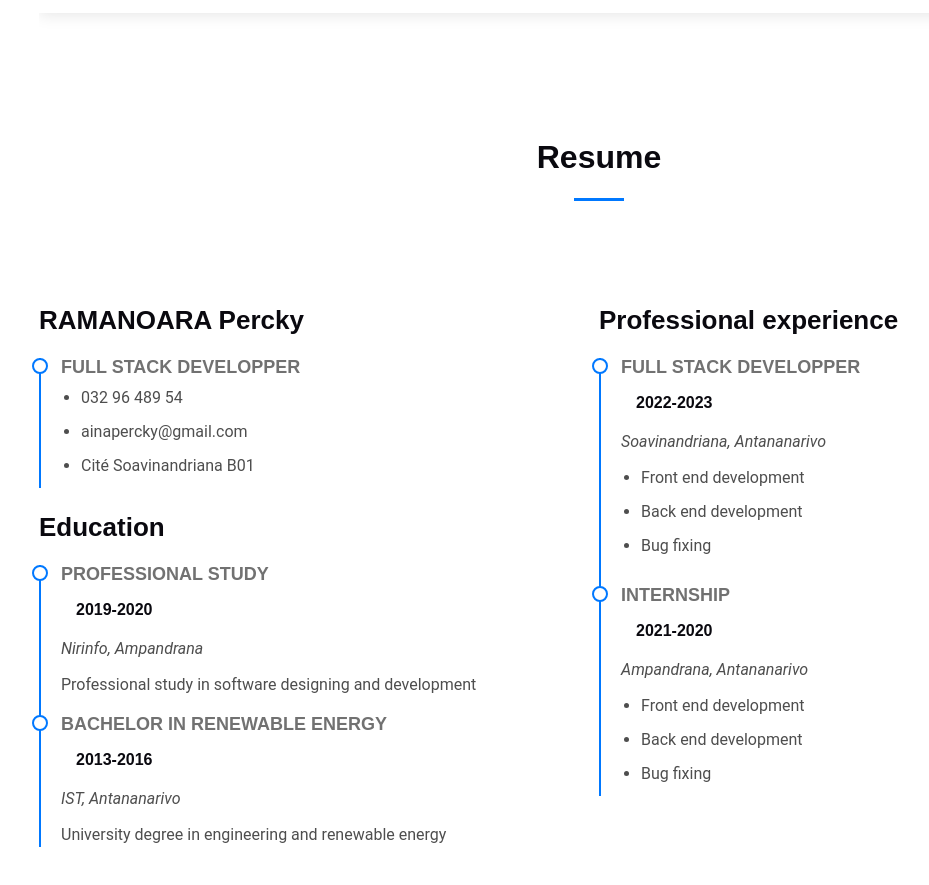
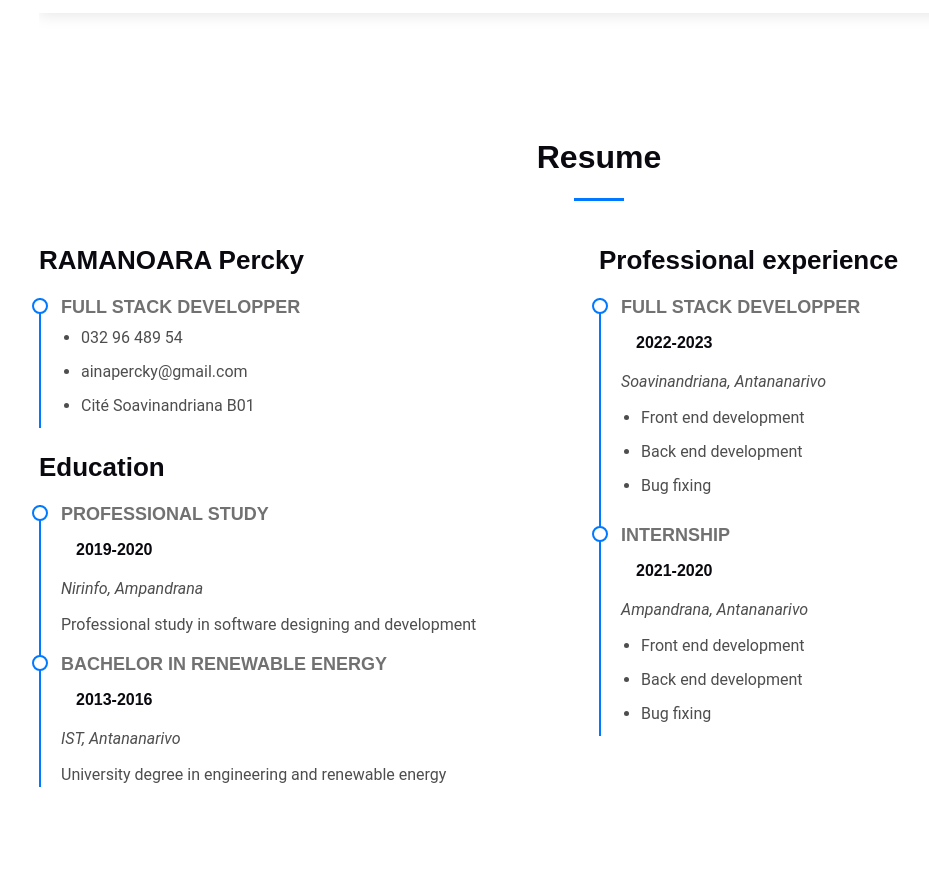
Before and after one commit to AinaPercky/porfolio-beta, a React (Vite) app: page / in a window 1280 px wide. Shown: the part 1300-2185 px from the top of the page, without its empty margins (41-970 px from the left). After the commit the page ends 2147 px from the top, so only its background shows below. Built offline with nearby package versions, Linux system fonts and the light colour scheme.

Commit message:
add style for resume

```diff
--- a/src/assets/css/header.css
+++ b/src/assets/css/header.css
@@ -632,7 +632,7 @@
     --------------------------------------------------------------*/
     .section-title {
         text-align: center;
-        padding-bottom: 60px;
+        /* padding-bottom: 60px; */
         position: relative;
     }
 
--- a/src/utils/resumeEducation.js
+++ b/src/utils/resumeEducation.js
@@ -32,7 +32,6 @@ export const resumeEducation=[
                 period:'2013-2016',
                 adress:'IST, Antananarivo',
                 description:'University degree in engineering and renewable energy',
-
             }
         ]
     }
```
